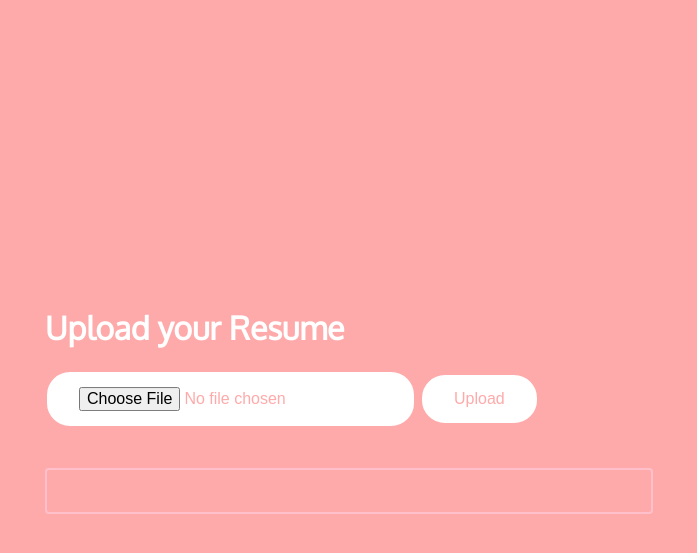
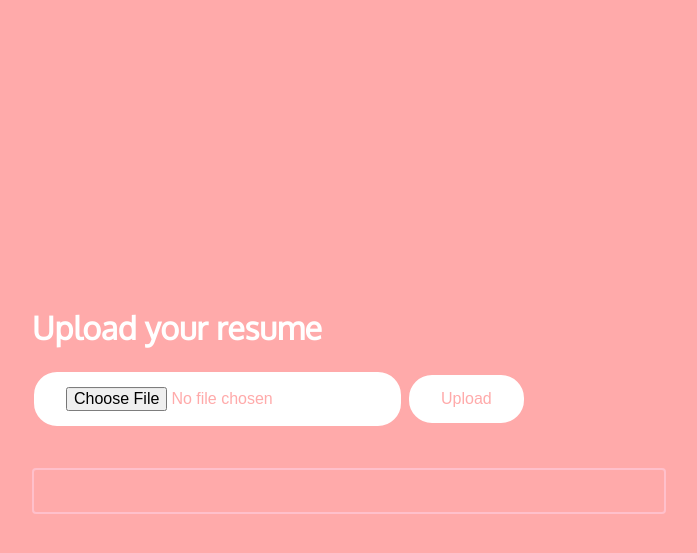
Before and after one commit to FemiAw/leap, a Flask app: page /upload/ in a window 1280 px wide. Shown: the top 553 px of the page, without its empty margins (291-988 px from the left). Run offline with Flask 2, Linux system fonts and the light colour scheme.

Commit message:
design changes

```diff
--- a/leap/static/style.css
+++ b/leap/static/style.css
@@ -43,7 +43,10 @@ input[type=text] {
     border: 2px solid pink;
     border-radius: 4px;
     height: 40px;
-
+    font-size: 20px;
+    color: white;
+    padding-right: 20px;
+    padding-left: 10px;
     background-color: #FFAAAA;
     width: 600px
 }
--- a/leap/templates/upload.html
+++ b/leap/templates/upload.html
@@ -7,13 +7,12 @@
 <div class="center">
 <title>Upload your Resume</title>
   <body>
-  <h1>Upload your Resume</h1>
+  <h1>Upload your resume</h1>
   <form action="" method=post enctype=multipart/form-data>
     <input class="button" type=file name=file>
     <input class="button" type=submit value=Upload>
     <br><br><br>
     <input type="text" name="text">
-
   </form>
 </div>
 </body>
```
